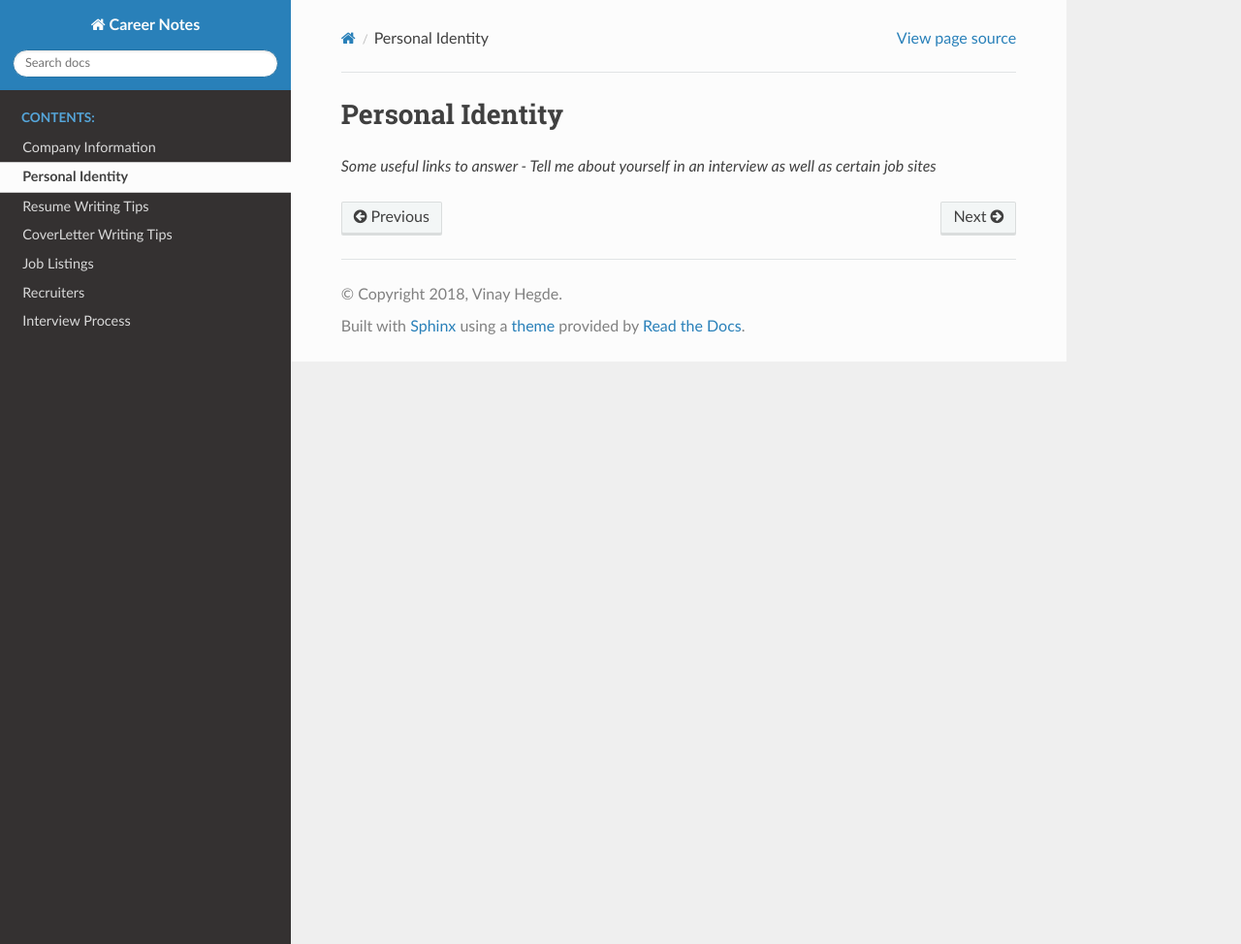
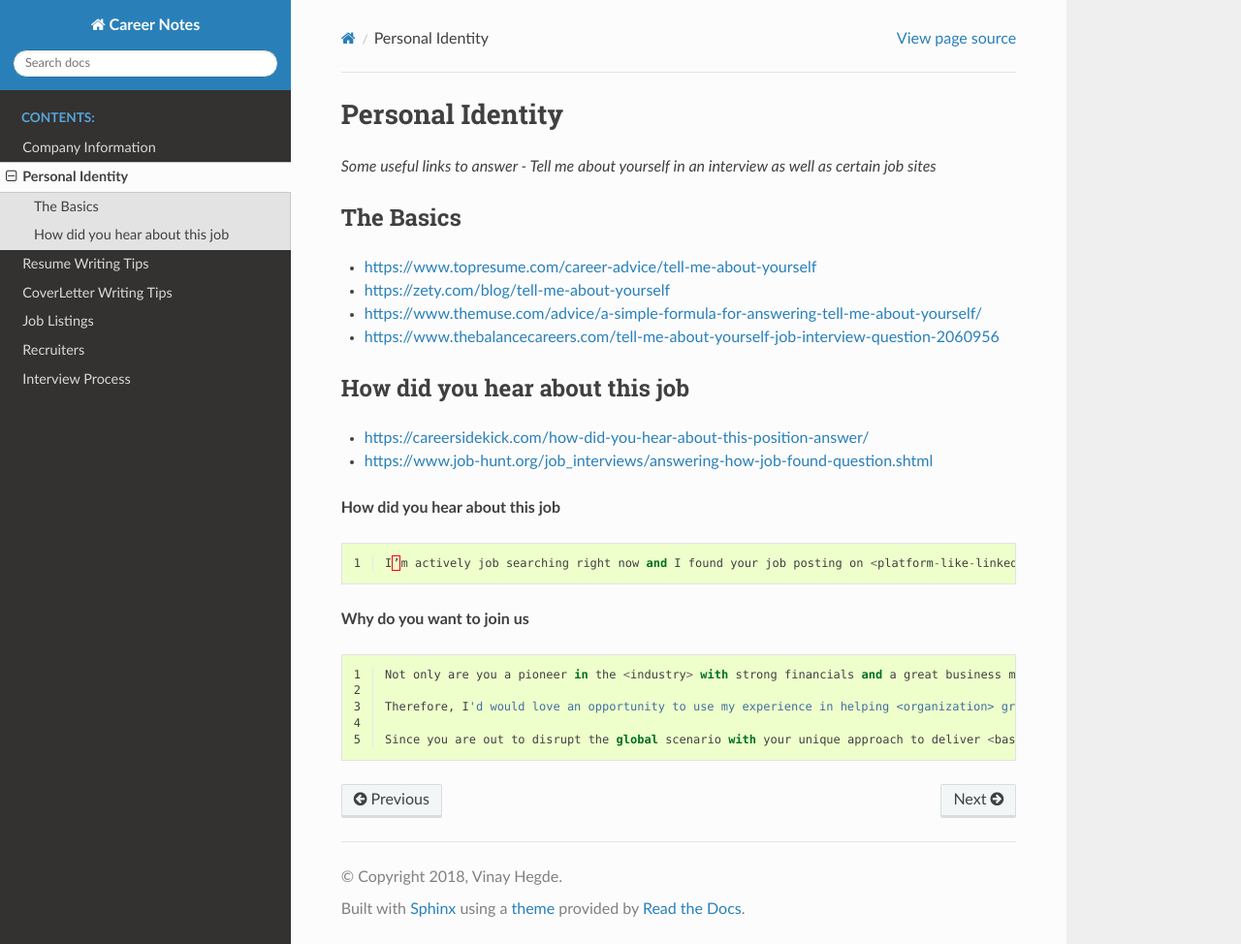
Before and after one commit to vinayhegde1990/career-notes, a Sphinx documentation site: the page built from docs/source/About-Myself.rst, in a window 1280 px wide and 974 px high. Shown: the whole window at 97% size. Built offline with Sphinx 7.4.7 and the Read the Docs theme 2.0.0, drawn with Linux system fonts in a browser that asks for light colours.

Commit message:
Make changes to About-Myself.rst
Adding pointers on how to answer - about myself, how this company & why this job

```diff
--- a/docs/source/About-Myself.rst
+++ b/docs/source/About-Myself.rst
@@ -3,3 +3,43 @@ Personal Identity
 ********************
 
 *Some useful links to answer - Tell me about yourself in an interview as well as certain job sites*
+
+##########
+The Basics
+##########
+- https://www.topresume.com/career-advice/tell-me-about-yourself
+
+- https://zety.com/blog/tell-me-about-yourself
+
+- https://www.themuse.com/advice/a-simple-formula-for-answering-tell-me-about-yourself/
+
+- https://www.thebalancecareers.com/tell-me-about-yourself-job-interview-question-2060956
+
+
+########################################
+How did you hear about this job
+########################################
+
+- https://careersidekick.com/how-did-you-hear-about-this-position-answer/
+
+- https://www.job-hunt.org/job_interviews/answering-how-job-found-question.shtml
+
+
+**How did you hear about this job**
+
+.. code-block:: Python
+   :linenos:
+
+   I’m actively job searching right now and I found your job posting on <platform-like-linkedin-stackoverflow-job-boards> while searching for <exact-role> positions. I reviewed the job description on <platform-like-linkedin-stackoverflow-job-boards> as well as your job website before applying and it seemed like a great potential fit so I wanted to apply and learn more about the opportunity to see if it’s a good match.
+
+
+**Why do you want to join us**
+
+.. code-block:: Python
+   :linenos:
+
+   Not only are you a pioneer in the <industry> with strong financials and a great business model, but I've also seen on your Facebook page that users of your platform are hugely enthusiastic.
+
+   Therefore, I'd would love an opportunity to use my experience in helping <organization> grow onto an even bigger user-base by leveraging my expertise to scale your infrastructure while simultaneously keeping it reliable at all times.
+
+   Since you are out to disrupt the global scenario with your unique approach to deliver <based content>, I believe our mutual association would truly be symbiotic.
```
